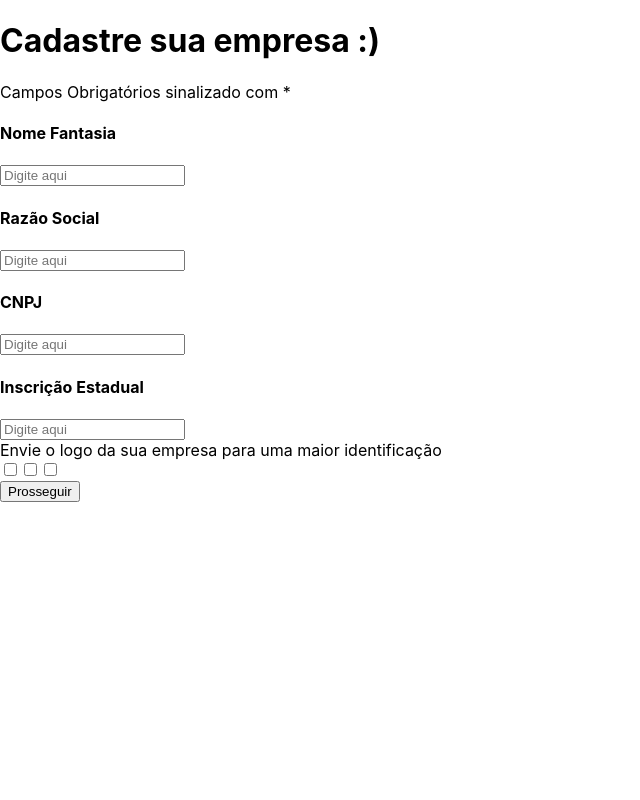
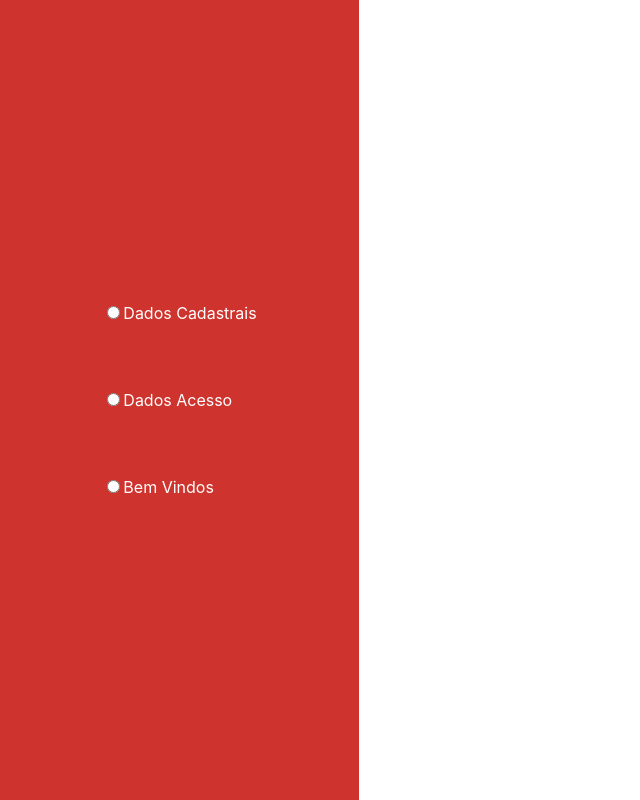
Before and after one commit to StartFuture/onboarding-me-rh-front, a React (Create React App) app: page /forms-company in a window 1280 px wide. Shown: the whole page, without its empty margins (0-640 px from the left). Built offline with nearby package versions, Linux system fonts and the light colour scheme.

Commit message:
create timeline

```diff
--- a/src/AppRoutes.jsx
+++ b/src/AppRoutes.jsx
@@ -6,6 +6,7 @@
     <BrowserRouter>
       <Routes>
         <Route path="/forms-company" element={<FormsCompany/>} />
+
       </Routes>
     </BrowserRouter>
   );
--- /dev/null
+++ b/src/pages/FormsCompany/assets/css/style.css
@@ -0,0 +1,33 @@
+body {
+  margin: 0;
+  padding: 0;
+  box-sizing: border-box;
+}
+/* label {
+  background: #ce332d;
+  width: Fixed (359px);
+  height: Fixed (1, 200px);
+  padding: 400px 24px 72px 24px;
+  justify-content: space-between;
+} */
+/* label{
+  border: 1px solid red;
+display: flex;
+width: 300px;
+} */
+.timeline{
+  width:359px;
+  background:#ce332d ;
+  height: 100vh;
+  justify-content: center;
+  display: flex;
+  flex-direction: column;
+  align-items: center;
+}
+
+.divinput{
+  display: flex;
+  flex-direction: column;
+  gap: 67px;
+  color: white;
+}
--- a/src/pages/FormsCompany/assets/css/style.ts
+++ /dev/null
@@ -1,5 +0,0 @@
-import styled, {css} from "styled-components";
-
-export const Title = styled.div`
-  background-color: red;
-`;
--- a/src/pages/FormsCompany/index.jsx
+++ b/src/pages/FormsCompany/index.jsx
@@ -1,42 +1,22 @@
-import { Title } from "./assets/css/style.ts";
+import "./assets/css/style.css"
 const FormsCompany = () => {
   return (
-  <>
-    <div className="Title">
-
-      <h1>Cadastre sua empresa :) </h1>
-      <span>Campos Obrigatórios sinalizado com *</span>
+  <div className="timeline">
+    <div className="divinput">
+    <label >
+    <input type="radio" />
+      Dados Cadastrais
+    </label>
+    <label >
+    <input type="radio" />
+      Dados Acesso
+    </label>
+    <label >
+    <input type="radio" />
+      Bem Vindos
+    </label>
     </div>
-
-    <div className="form">
-
-      <form action="">
-        <h4>Nome Fantasia</h4>
-        <input type="text"placeholder="Digite aqui" />
-        <h4>Razão Social</h4>
-        <input type="text" placeholder="Digite aqui" />
-        <h4>CNPJ</h4>
-        <input type="text" placeholder="Digite aqui" />
-        <h4>Inscrição Estadual</h4>
-        <input type="text" placeholder="Digite aqui" />
-      </form>
-    </div>
-
-    <div className="send-soon">
-      <span>Envie o logo da sua empresa para uma maior identificação</span>
-    </div>
-
-    <div className="checkbox">
-      <input type="checkbox"/>
-      <input type="checkbox"/>
-      <input type="checkbox"/>
-    </div>
-
-    <div className="button">
-      <button>Prosseguir</button>
-    </div>
-
-  </>
+  </div>
   );
 };
 
```
